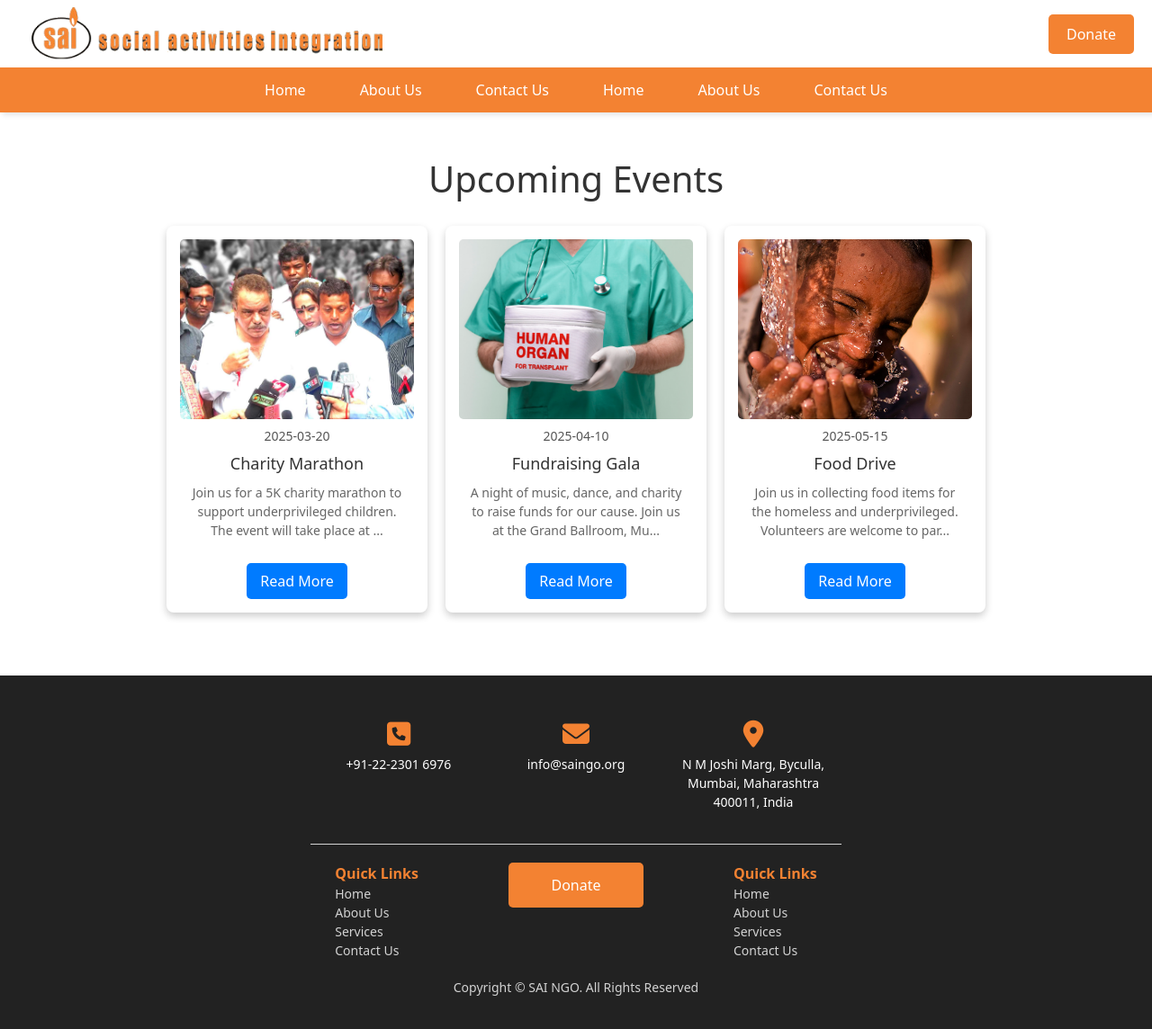
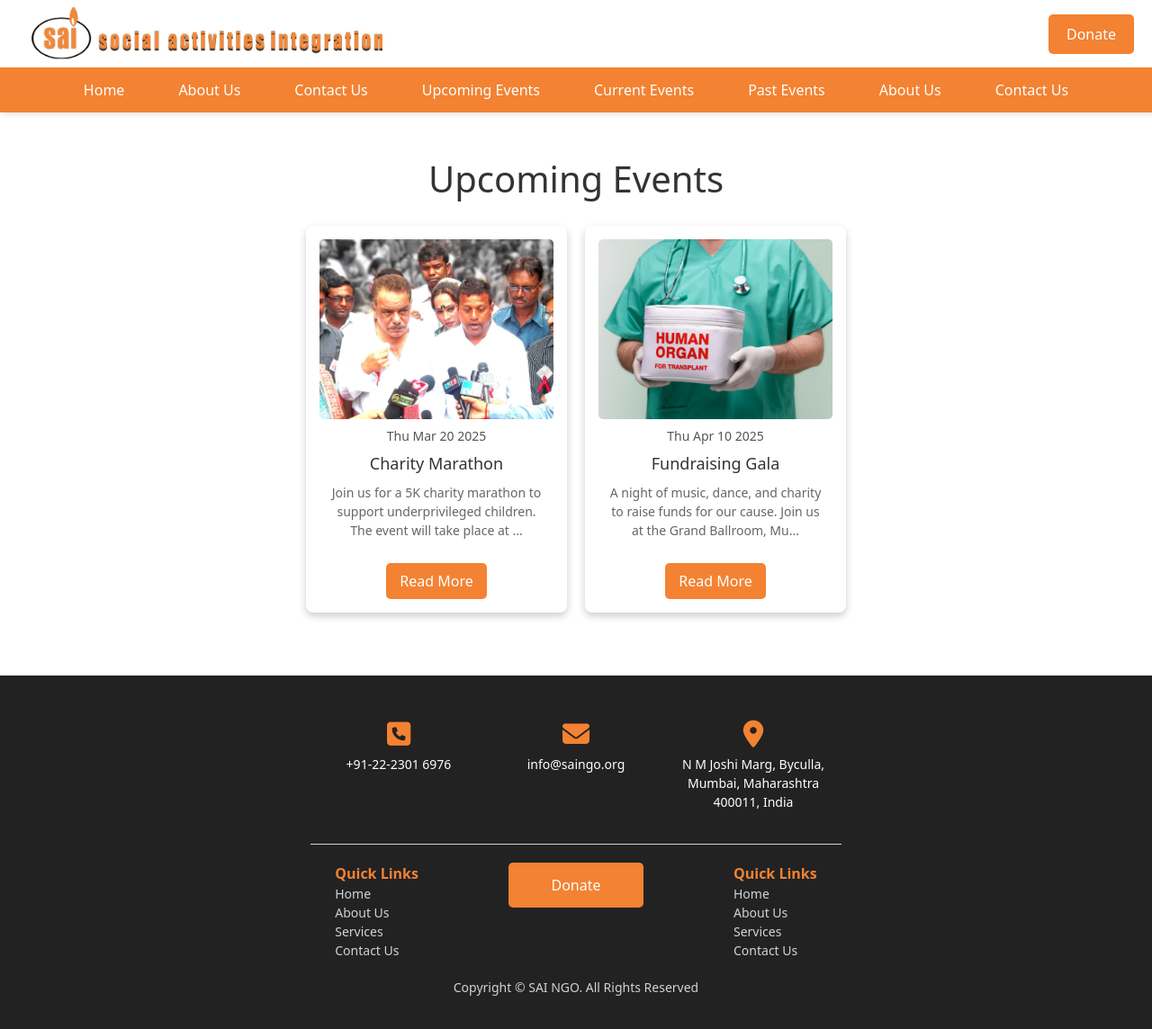
Before and after one commit to balotiyash/sai-ngo-frontend, a PHP site: page /pages/events/ in a window 1280 px wide. Shown: the whole page at 90% size. Run offline with PHP 8.4, Linux system fonts and the light colour scheme; some web fonts are replaced.

Commit message:
Updated events page to make it dynamic

```diff
--- a/pages/events/event-data.js
+++ b/pages/events/event-data.js
@@ -29,6 +29,6 @@ export const events = [
         date: "2025-05-15",
         description: "Join us in collecting food items for the homeless and underprivileged. Volunteers are welcome to participate in food distribution.",
         image: "../../assets/events/event3.jpg",
-        status: "Upcoming"
+        status: "Past"
     }
 ];
--- a/pages/events/events.css
+++ b/pages/events/events.css
@@ -66,7 +66,7 @@ h1{
     display: inline-block;
     margin-top: 10px;
     padding: 8px 15px;
-    background: #007BFF;
+    background: #f38232;
     color: #fff;
     text-decoration: none;
     border-radius: 5px;
--- a/pages/events/events.js
+++ b/pages/events/events.js
@@ -8,12 +8,36 @@
 
 import { events } from "./event-data.js";
 
-// Adding events to the page
-const eventsContainer = document.querySelector('.events');
+// Select title
+const title = document.querySelector("#title-text");
 
-events.forEach(event => {
-    const eventCard = document.createElement('div');
-    eventCard.classList.add('event-card');
+// Select events container
+const eventsContainer = document.querySelector(".events");
+
+// Get selected category from URL
+const urlParams = new URLSearchParams(window.location.search);
+const selectedCategory = urlParams.get("category") || "Upcoming"; // Default: Upcoming
+
+// Set title based on selected category
+title.textContent = selectedCategory + " Events";
+
+// Function to display events based on category
+function displayEvents(status) {
+    eventsContainer.innerHTML = ""; // Clear previous content
+
+    const filteredEvents = events.filter(event => event.status === status);
+
+    if (filteredEvents.length === 0) {
+        eventsContainer.innerHTML = "<p>No events found for this category.</p>";
+        return;
+    }
+
+    filteredEvents.forEach(event => {
+        const eventCard = document.createElement("div");
+        eventCard.classList.add("event-card");
+
+        // Format Date
+        const eventDate = new Date(event.date).toDateString();
 
         // Trim long descriptions
         const maxDescLength = 100;
@@ -23,11 +47,15 @@ events.forEach(event => {
 
         eventCard.innerHTML = `
             <img src="${event.image}" alt="${event.title}">
-    <div class="event-date">${event.date}</div>
+            <div class="event-date">${eventDate}</div>
             <h2>${event.title}</h2>
             <p>${trimmedDescription}</p>
-    <a href="event-details.php?id=${event.id}" class="read-more">Read More</a>
+            <a href="event-details.html?id=${event.id}" class="read-more">Read More</a>
         `;
 
         eventsContainer.appendChild(eventCard);
     });
+}
+
+// Load events based on selected category
+displayEvents(selectedCategory);
--- a/pages/events/index.php
+++ b/pages/events/index.php
@@ -26,7 +26,7 @@
 
     <!-- Events Section -->
     <section>
-        <h1>Upcoming Events</h1>
+        <h1 id="title-text">Upcoming Events</h1>
 
         <div class="events">
         </div>
--- a/shared/navbar/navbar.html
+++ b/shared/navbar/navbar.html
@@ -20,7 +20,11 @@
             <li><a href="#">Home</a></li>
             <li><a href="#">About Us</a></li>
             <li><a href="#">Contact Us</a></li>
-            <li><a href="#">Home</a></li>
+            <li>
+            <li><a href="../../pages/events/index.php?category=Upcoming">Upcoming Events</a></li>
+            <li><a href="../../pages/events/index.php?category=Current">Current Events</a></li>
+            <li><a href="../../pages/events/index.php?category=Past">Past Events</a></li>
+            </li>
             <li><a href="#">About Us</a></li>
             <li><a href="#">Contact Us</a></li>
         </ul>
@@ -45,7 +49,11 @@
             <li><a href="#">Home</a></li>
             <li><a href="#">About Us</a></li>
             <li><a href="#">Contact Us</a></li>
-            <li><a href="#">Home</a></li>
+            <li>
+            <li><a href="../../pages/events/index.php?category=Upcoming">Upcoming Events</a></li>
+            <li><a href="../../pages/events/index.php?category=Current">Current Events</a></li>
+            <li><a href="../../pages/events/index.php?category=Past">Past Events</a></li>
+            </li>
             <li><a href="#">About Us</a></li>
             <li><a href="#">Contact Us</a></li>
         </ul>
```
Also changed, not shown: shared/navbar/navbar.css (line endings or trailing spaces). Lines whose indentation alone changed are shown as unchanged.
